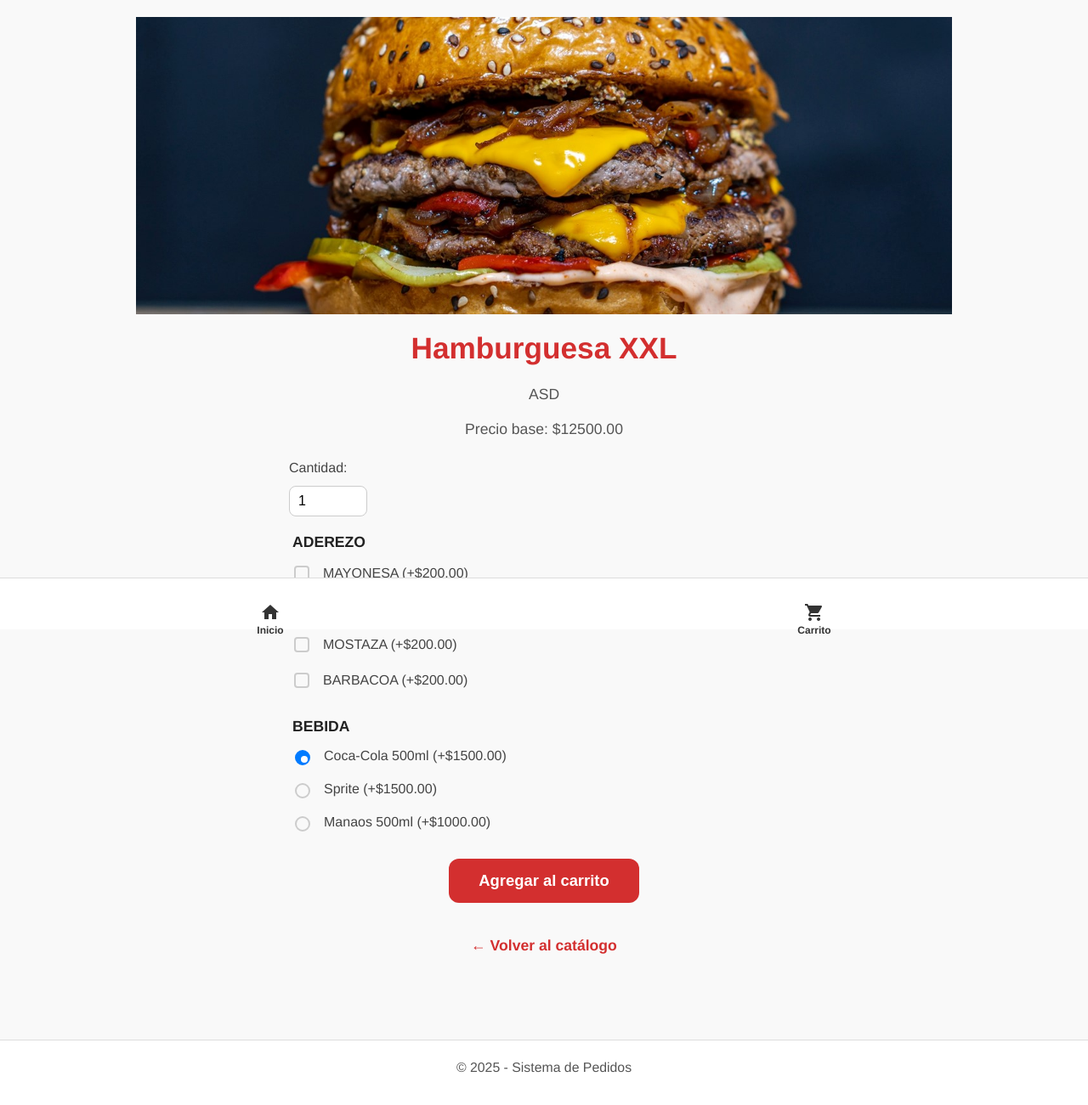
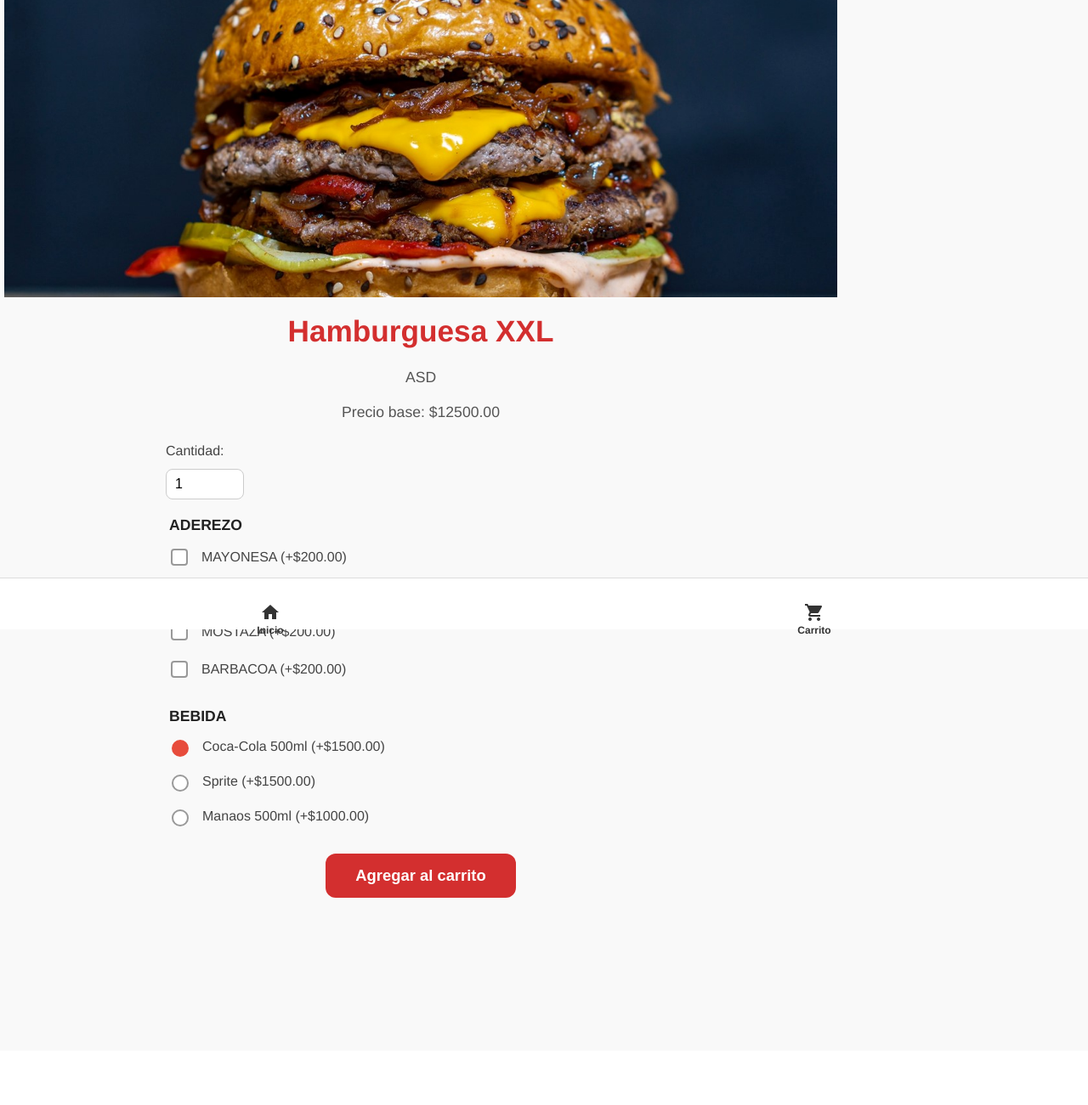
Before and after one commit to Valenn31/Bajoneros, a Django app: page /producto/10/ in a window 1280 px wide. Shown: the part 59-1360 px from the top of the page at 85% size. After the commit the page ends 1116 px from the top, so only its background shows below. Run offline with Django 5.2, Linux system fonts and the light colour scheme; data comes from the database, SQL or seed files in the repository; both versions use the stored data as it was after the commit.

Commit message:
CHECKPOINT

```diff
--- a/anotaciones.txt
+++ b/anotaciones.txt
@@ -23,3 +23,7 @@ FUNCIONES A AGREGAR
     MOSTRAR EN LA ORDEN SI ES DELIVERY O PASO A RETIRA
     MOSTRAR EN EL CARRITO O EN LA PAGINA DE PAGO LA MODALIDAD
         SI LA MODALIDAD ES PASO A RETIRAR NO MOSTRAR EL CAMPO DE DIRECCION
+
+FUENTE
+
+Jockey One
--- a/sistema/mi_app/static/css/base.css
+++ b/sistema/mi_app/static/css/base.css
@@ -30,7 +30,7 @@ body {
 
   .main-content {
     max-width: 960px;
-    margin: 20px auto;
+    margin: 0px;
     padding: 0 15px 80px; /* padding inferior extra para la barra inferior */
   }
 
@@ -76,6 +76,10 @@ body {
     color: #d32f2f;
   }
 
+  body {
+    padding-bottom: 60px; /* altura de .bottom-nav */
+  }
+
   /* Responsive */
   @media (max-width: 600px) {
     .header-content {
@@ -88,6 +92,6 @@ body {
     }
 
     .main-content {
-      padding: 0 10px 90px; /* extra espacio para que nada quede tapado */
+      padding: 0 10px 80px; /* espacio inferior para que no tape la barra */
     }
   }
--- a/sistema/mi_app/static/css/carrito.css
+++ b/sistema/mi_app/static/css/carrito.css
@@ -185,7 +185,7 @@ h2 {
 
   .btn-pedido {
     position: fixed;
-    bottom: 15px;
+    bottom: 75px;
     left: 15px;
     right: 15px;
     background-color: #d32f2f;
--- a/sistema/mi_app/static/css/detalle_producto.css
+++ b/sistema/mi_app/static/css/detalle_producto.css
@@ -1,11 +1,16 @@
+html, body {
+    margin: 0;
+    padding: 0;
+  }
+
 /* Imagen del producto ocupa ancho completo y sin bordes ni margen */
 .producto-imagen {
     width: 100%;
-    max-height: 350px; /* para que no sea demasiado alta */
-    object-fit: cover; /* recorta la imagen si es necesario sin deformar */
+    max-height: 350px;
+    object-fit: cover;
     display: block;
-    margin: 0; /* sin margen */
-    border-radius: 0; /* sin bordes redondeados */
+    border-radius: 0;
+    margin: 0 auto;
   }
 
   /* Encabezado y descripción centrados */
@@ -146,15 +151,17 @@ form label {
 /* Checkboxes y radios estilos más limpios */
 input[type="checkbox"],
 input[type="radio"] {
-    /* tamaño más grande y limpio */
-    width: 18px;
-    height: 18px;
+    appearance: none;
+    -webkit-appearance: none;
+    -moz-appearance: none;
+    width: 20px;
+    height: 20px;
+    border: 2px solid #999;
+    border-radius: 4px; /* círculo para radio abajo */
+    background-color: white;
     cursor: pointer;
-    appearance: none; /* quita estilo por defecto */
-    border: 2px solid #ccc;
-    border-radius: 4px;
-    position: relative;
-    transition: all 0.2s ease;
+    transition: all 0.3s ease;
+    vertical-align: middle;
 }
 
 /* Radios en forma de círculo */
@@ -162,53 +169,31 @@ input[type="radio"] {
     border-radius: 50%;
 }
 
-/* Estado checked */
+/* Hover y focus */
+input[type="checkbox"]:hover,
+input[type="radio"]:hover,
+input[type="checkbox"]:focus,
+input[type="radio"]:focus {
+    border-color: #c0392b;
+}
+
+/* Estado seleccionado */
 input[type="checkbox"]:checked,
 input[type="radio"]:checked {
-    background-color: #007bff;
-    border-color: #007bff;
+    background-color: #e74c3c;
+    border-color: #e74c3c;
 }
 
-/* Marca dentro del checkbox */
-input[type="checkbox"]:checked::after {
-    content: '';
-    position: absolute;
-    top: 3px;
-    left: 6px;
-    width: 4px;
-    height: 9px;
-    border: solid white;
-    border-width: 0 2px 2px 0;
-    transform: rotate(45deg);
-}
+.producto-imagen {
+    width: calc(100% + 20px); /* 100% + 10px left + 10px right */
+    margin-left: -10px;
+    margin-right: -10px;
+    max-height: 350px;
+    object-fit: cover;
+    display: block;
+    border-radius: 0;
+  }
 
-/* Marca para radio */
-input[type="radio"]:checked::after {
-    content: '';
-    position: absolute;
-    top: 5px;
-    left: 5px;
-    width: 8px;
-    height: 8px;
-    background: white;
-    border-radius: 50%;
-}
-
-/* Cambio hover para mejorar interacción */
-input[type="checkbox"]:hover,
-input[type="radio"]:hover {
-    border-color: #0056b3;
-}
-
-/* Marca dentro del checkbox */
-input[type="checkbox"]:checked::after {
-    content: '';
-    position: absolute;
-    top: 50%;
-    left: 50%;
-    width: 6px;
-    height: 12px;
-    border: solid white;
-    border-width: 0 2px 2px 0;
-    transform: translate(-50%, -50%) rotate(45deg);
-}
+  body {
+    padding-bottom: 60px; /* altura de .bottom-nav */
+  }
--- a/sistema/mi_app/templates/base.html
+++ b/sistema/mi_app/templates/base.html
@@ -32,10 +32,6 @@
         </a>
     </nav>
 
-    <footer class="main-footer">
-        <p>&copy; 2025 - Sistema de Pedidos</p>
-    </footer>
-
     <!-- Google Material Icons (solo si no usás otra librería) -->
     <link href="https://fonts.googleapis.com/icon?family=Material+Icons" rel="stylesheet">
 </body>
--- a/sistema/mi_app/templates/cliente/carrito.html
+++ b/sistema/mi_app/templates/cliente/carrito.html
@@ -4,7 +4,6 @@
 <link rel="stylesheet" href="{% static 'css/carrito.css' %}">
 
 <!-- Botón Volver -->
-<a href="{% url 'catalogo_cliente' %}" class="btn-volver">← Volver</a>
 <h2>Carrito</h2>
 
 {% if items %}
--- a/sistema/mi_app/templates/cliente/detalle_producto.html
+++ b/sistema/mi_app/templates/cliente/detalle_producto.html
@@ -36,6 +36,6 @@
     <button type="submit">Agregar al carrito</button>
 </form>
 
-<a href="{% url 'catalogo_cliente' %}">← Volver al catálogo</a>
+
 
 {% endblock %}
```
Also changed, not shown: sistema/db.sqlite3.
